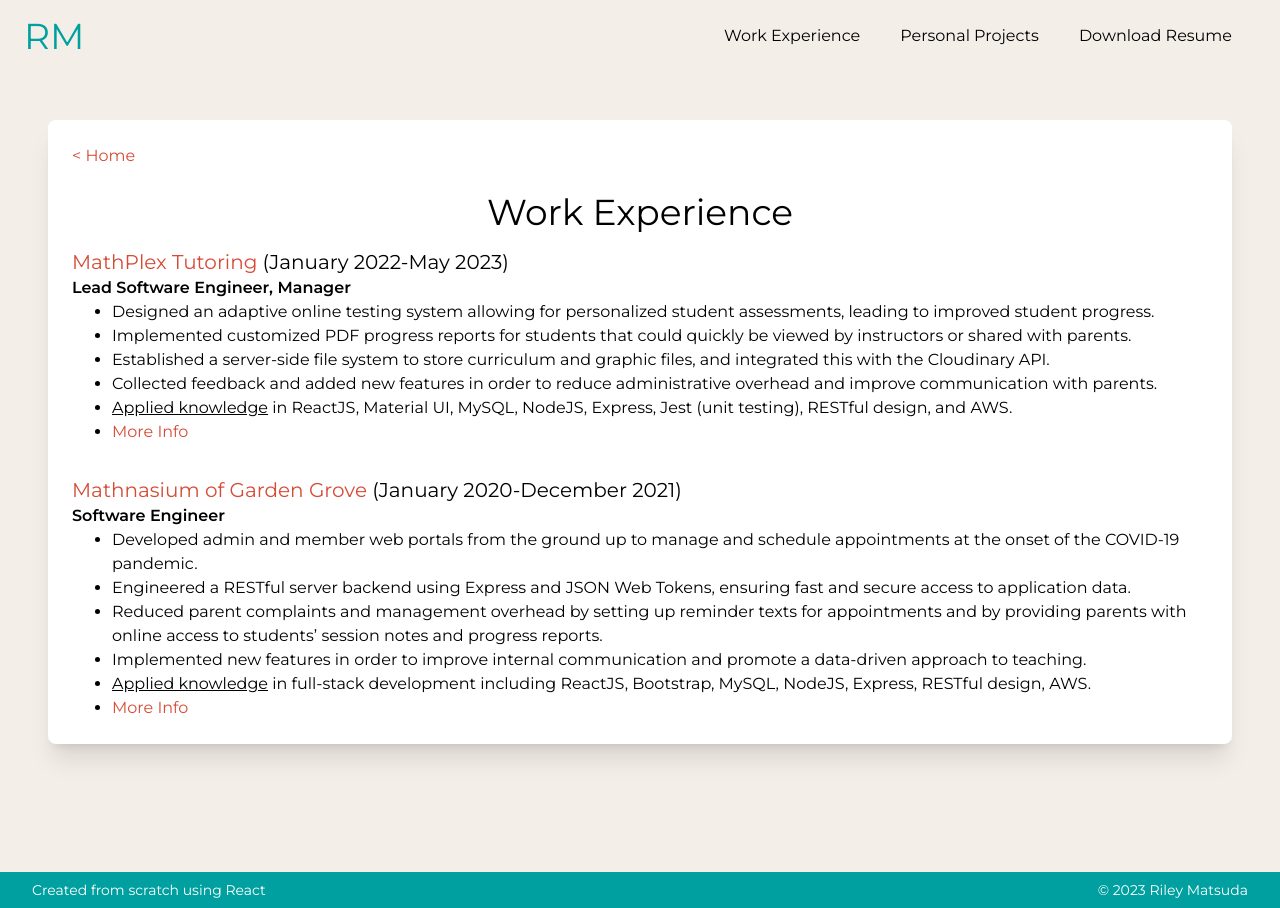
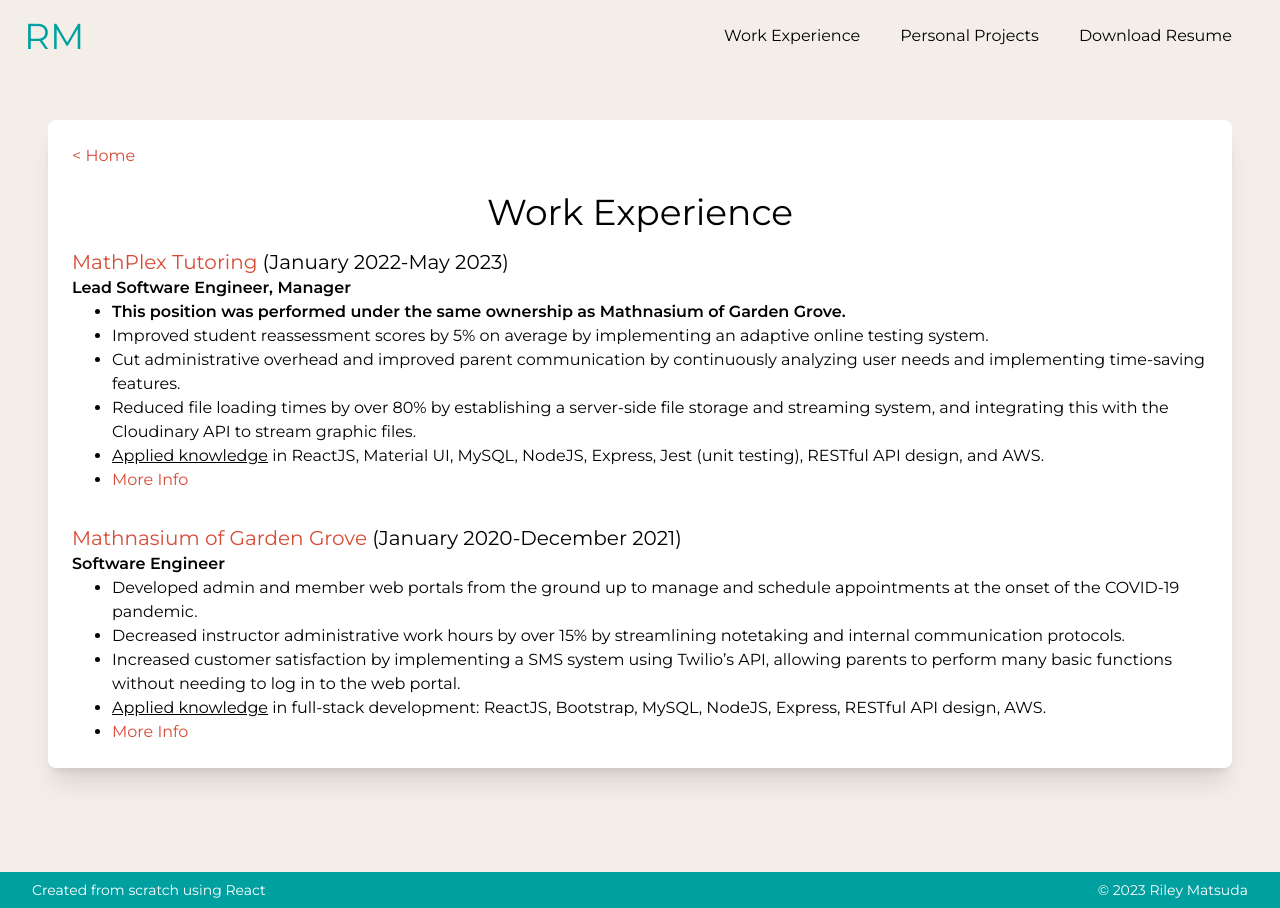
Before and after one commit to myrupsaple/Personal-Site-v2, a React (Create React App) app: page /work-experience in a window 1280 px wide. Built offline with nearby package versions, Linux system fonts and the light colour scheme.

Commit message:
Updated work experience bullets, dropbox link

```diff
--- a/src/app/components/NavBar.js
+++ b/src/app/components/NavBar.js
@@ -4,6 +4,8 @@ import { Link } from 'react-router-dom';
 import ScrollBar from './ScrollBar';
 
 import { navBarClasses } from './classes';
+
+const dropboxLink = 'https://dl.dropboxusercontent.com/scl/fi/1bz59ktzd8cpwnjgg92vk/Riley-Matsuda-Resume.pdf?rlkey=3herhcaahhxl6vp2xma94uz58&dl=0';
 
 export default function NavBar(props){
     const mounted = useRef(false);
@@ -45,7 +47,7 @@ export default function NavBar(props){
                     </Link>
 
                     <a
-                        href="https://dl.dropboxusercontent.com/scl/fi/kgljn01wdr8e15473lido/Resume-Riley-Matsuda.pdf?rlkey=m2x3jimrm3p55h0z30y075y87&dl=0"
+                        href={dropboxLink}
                         target="_blank"
                         rel="noreferrer"
                         download
--- a/src/app/pages/work-experience/_WorkExperience.js
+++ b/src/app/pages/work-experience/_WorkExperience.js
@@ -30,11 +30,11 @@ export default function WorkExperience(props){
                 <h6 className={workExperienceClasses.position}>Lead Software Engineer, Manager</h6>
                 <div className={workExperienceClasses.content}>
                     <ul>
-                        <li>Designed an adaptive online testing system allowing for personalized student assessments, leading to improved student progress.</li>
-                        <li>Implemented customized PDF progress reports for students that could quickly be viewed by instructors or shared with parents.</li>
-                        <li>Established a server-side file system to store curriculum and graphic files, and integrated this with the Cloudinary API.</li>
-                        <li>Collected feedback and added new features in order to reduce administrative overhead and improve communication with parents.</li>
-                        <li><u>Applied knowledge</u> in ReactJS, Material UI, MySQL, NodeJS, Express, Jest (unit testing), RESTful design, and AWS.</li>
+                        <li><b>This position was performed under the same ownership as Mathnasium of Garden Grove.</b></li>
+                        <li>Improved student reassessment scores by 5% on average by implementing an adaptive online testing system.</li>
+                        <li>Cut administrative overhead and improved parent communication by continuously analyzing user needs and implementing time-saving features.</li>
+                        <li>Reduced file loading times by over 80% by establishing a server-side file storage and streaming system, and integrating this with the Cloudinary API to stream graphic files.</li>
+                        <li><u>Applied knowledge</u> in ReactJS, Material UI, MySQL, NodeJS, Express, Jest (unit testing), RESTful API design, and AWS.</li>
                         <li><Link to="/work-experience/mathplex-tutoring" className="text-coral">More Info</Link></li>
                     </ul>
                 </div>
@@ -50,10 +50,9 @@ export default function WorkExperience(props){
                 <div className={workExperienceClasses.content}>
                     <ul>
                         <li>Developed admin and member web portals from the ground up to manage and schedule appointments at the onset of the COVID-19 pandemic.</li>
-                        <li>Engineered a RESTful server backend using Express and JSON Web Tokens, ensuring fast and secure access to application data.</li>
-                        <li>Reduced parent complaints and management overhead by setting up reminder texts for appointments and by providing parents with online access to students’ session notes and progress reports.</li>
-                        <li>Implemented new features in order to improve internal communication and promote a data-driven approach to teaching.</li>
-                        <li><u>Applied knowledge</u> in full-stack development including ReactJS, Bootstrap, MySQL, NodeJS, Express, RESTful design, AWS.</li>
+                        <li>Decreased instructor administrative work hours by over 15% by streamlining notetaking and internal communication protocols.</li>
+                        <li>Increased customer satisfaction by implementing a SMS system using Twilio’s API, allowing parents to perform many basic functions without needing to log in to the web portal.</li>
+                        <li><u>Applied knowledge</u> in full-stack development: ReactJS, Bootstrap, MySQL, NodeJS, Express, RESTful API design, AWS.</li>
                         <li><Link to="/work-experience/mathnasium" className="text-coral">More Info</Link></li>
                     </ul>
                 </div>
```
